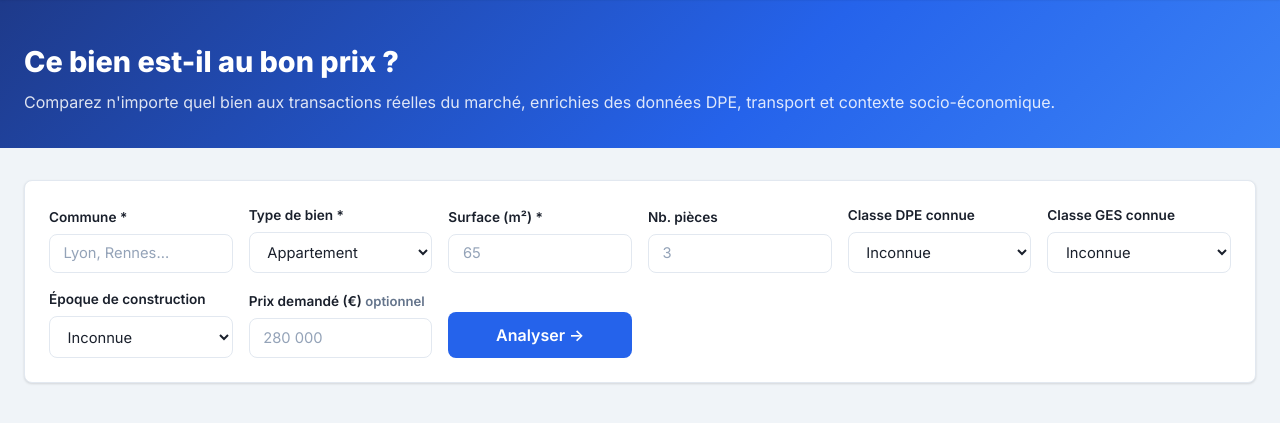
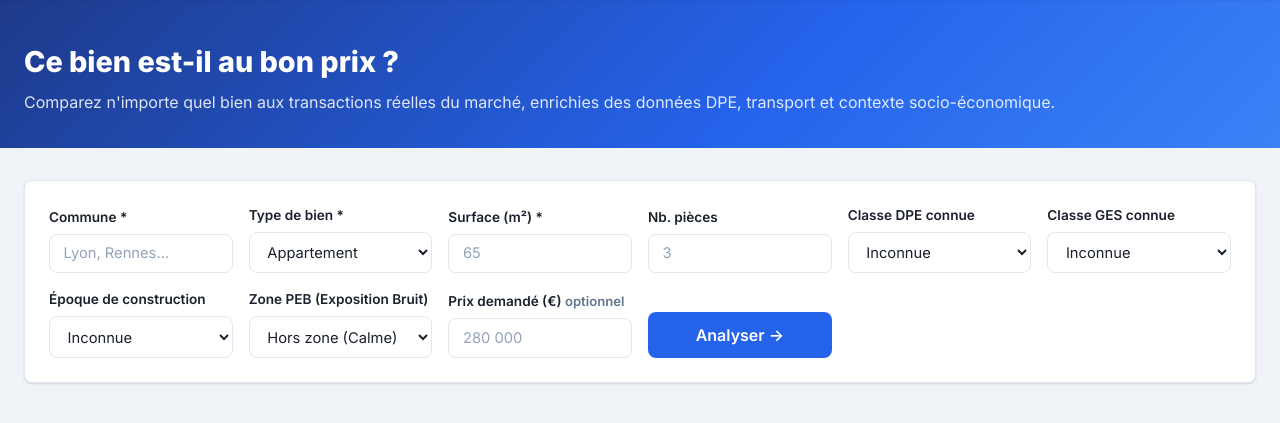
Before and after one commit to her0-00/sae_2026, a Flask app: page / in a window 1280 px wide. Shown: the part 56-479 px from the top of the page. Run offline with Flask 3, Linux system fonts and the light colour scheme.

Commit message:
feat: add known PEB noise exposure zone input in home form and estimate specific PEB zone price impact

```diff
--- a/frontend/templates/index.html
+++ b/frontend/templates/index.html
@@ -93,6 +93,16 @@
             <option value="1990-2000">1990-2000</option>
             <option value="2001-2012">2001-2012</option>
             <option value="Après 2012">Après 2012</option>
+          </select>
+        </div>
+        <div class="form-group">
+          <label>Zone PEB (Exposition Bruit)</label>
+          <select id="inp-peb">
+            <option value="">Hors zone (Calme)</option>
+            <option value="A">Zone A — Très forte exposition</option>
+            <option value="B">Zone B — Forte exposition</option>
+            <option value="C">Zone C — Exposition modérée</option>
+            <option value="D">Zone D — Faible exposition</option>
           </select>
         </div>
         <div class="form-group">
@@ -193,6 +203,9 @@
       const savedEpoque = localStorage.getItem("property_epoque");
       if (savedEpoque) D("inp-epoque").value = savedEpoque;
 
+      const savedPeb = localStorage.getItem("property_peb");
+      if (savedPeb) D("inp-peb").value = savedPeb;
+
       const savedPrix = localStorage.getItem("property_prix");
       if (savedPrix) D("inp-prix").value = savedPrix;
 
@@ -208,6 +221,7 @@
     D("inp-dpe").addEventListener("change", e => localStorage.setItem("property_dpe", e.target.value));
     D("inp-ges").addEventListener("change", e => localStorage.setItem("property_ges", e.target.value));
     D("inp-epoque").addEventListener("change", e => localStorage.setItem("property_epoque", e.target.value));
+    D("inp-peb").addEventListener("change", e => localStorage.setItem("property_peb", e.target.value));
     D("inp-prix").addEventListener("input", e => localStorage.setItem("property_prix", e.target.value));
 
     // ── Soumission du formulaire ─────────────────────────────────
@@ -227,6 +241,9 @@
 
       const epoque = D("inp-epoque").value;
       if (epoque) body.epoque = epoque;
+
+      const pebZone = D("inp-peb").value;
+      if (pebZone) body.peb_zone = pebZone;
 
       const prixDemande = parseFloat(D("inp-prix").value) || null;
       if (prixDemande) body.prix_demande = prixDemande;
@@ -276,6 +293,7 @@
       const score = est.score_deal;
       const gesClasse = body.ges_classe || "";
       const epoque = body.epoque || "";
+      const pebZone = body.peb_zone || "";
       const pctile = prixDemande ? Math.round((prixDemande / body.surface - est.prix_m2_q25) / (est.prix_m2_q75 - est.prix_m2_q25) * 50 + 25) : null;
       const markerPct = pctile ? Math.max(2, Math.min(98, pctile)) : Math.round((est.prix_m2_median - est.prix_m2_q25) / (est.prix_m2_q75 - est.prix_m2_q25) * 50 + 25);
 
@@ -550,15 +568,18 @@
           </div>
 
           <!-- Exposition Bruit & Aéroport (PEB) -->
-          <div class="dim-card" style="--dim-color:${est.bruit.peb_pct > 0 ? "var(--danger)" : "#16a34a"}">
+          <div class="dim-card" style="--dim-color:${pebZone ? (['A', 'B'].includes(pebZone) ? "var(--danger)" : "var(--warning)") : (est.bruit.peb_pct > 0 ? "var(--danger)" : "#16a34a")}">
             <div class="dim-icon">🔇</div>
             <div class="dim-label">Exposition Nuisances Sonores (PEB)</div>
-            <div class="dim-value">${est.bruit.peb_pct > 0 ? `${est.bruit.peb_pct}% des biens exposés` : "Hors zone d'exposition"}</div>
+            <div class="dim-value">
+              ${pebZone ? `Zone PEB: ${pebZone}` : (est.bruit.peb_pct > 0 ? `${est.bruit.peb_pct}% des biens exposés` : "Hors zone d'exposition")}
+            </div>
             <div class="dim-detail">
+              ${pebZone && est.peb_prix_m2 ? `Impact PEB ${pebZone} : <strong>${fmt(est.peb_prix_m2)}/m²</strong> (${((est.peb_prix_m2 - est.prix_m2_median) / est.prix_m2_median * 100).toFixed(1)}% vs médiane) · ` : ""}
               ${est.bruit.peb_pct > 0 ? `Zone affectée par l'aéroport <strong>${est.bruit.peb_aeroports}</strong>` : "Cette commune est calme et préservée des nuisances aéroportuaires réglementées"}
             </div>
-            <div class="dim-score ${est.bruit.peb_pct > 0 ? (est.bruit.peb_pct > 5 ? "bad" : "ok") : "good"}">
-              ${est.bruit.peb_pct > 0 ? (est.bruit.peb_pct > 5 ? "C" : "B") : "A"}
+            <div class="dim-score ${pebZone ? (['A', 'B'].includes(pebZone) ? "bad" : "ok") : (est.bruit.peb_pct > 0 ? (est.bruit.peb_pct > 5 ? "bad" : "ok") : "good")}">
+              ${pebZone || (est.bruit.peb_pct > 0 ? (est.bruit.peb_pct > 5 ? "C" : "B") : "A")}
             </div>
           </div>
 
```
Also changed, not shown: api/routes/estimateur.py (+21 -0 lines).
